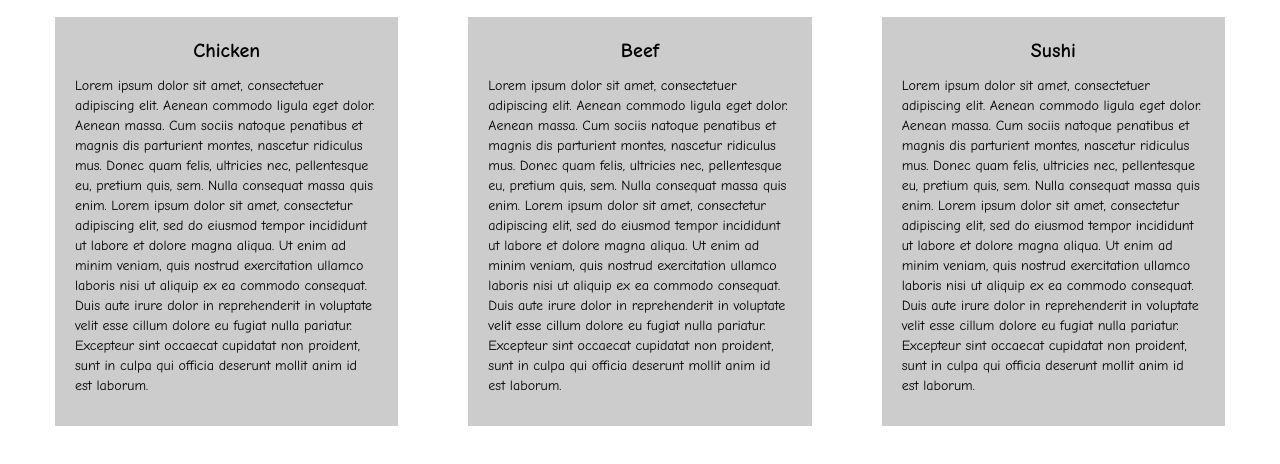
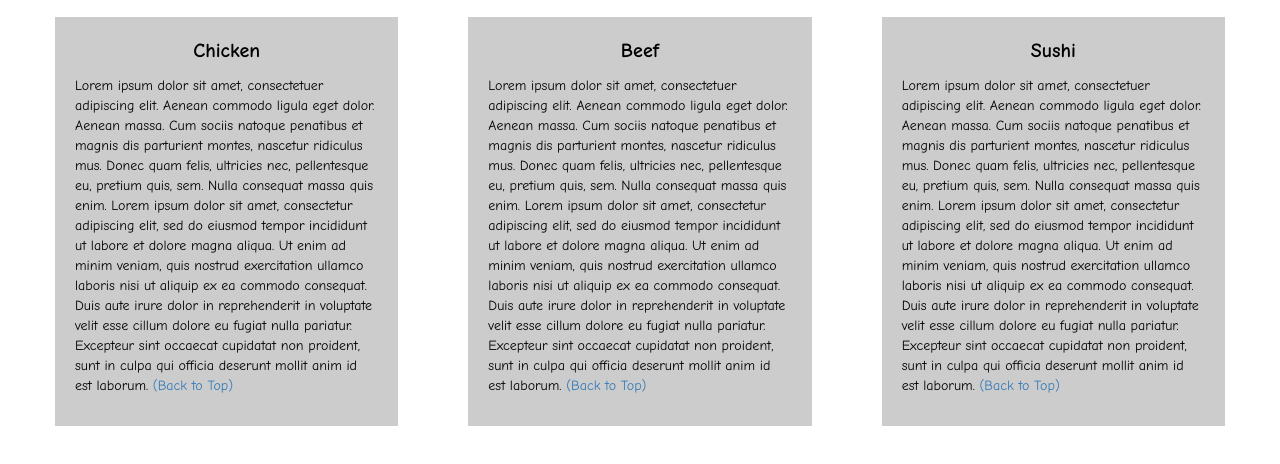
Before and after one commit to nourbenali/Module-3-Assignement, a plain HTML site: page index.html in a window 1280 px wide. Shown: the part 150-614 px from the top of the page. Drawn offline with nearby package versions, Linux system fonts and the light colour scheme.

Commit message:
Update index.html

```diff
--- a/index.html
+++ b/index.html
@@ -34,19 +34,19 @@
         <div class="col-lg-4 col-md-6 col-sm-12">
             <div class="content-box">
                 <p class="item-name">Chicken</p>
-                <p>Lorem ipsum dolor sit amet, consectetuer adipiscing elit. Aenean commodo ligula eget dolor. Aenean massa. Cum sociis natoque penatibus et magnis dis parturient montes, nascetur ridiculus mus. Donec quam felis, ultricies nec, pellentesque eu, pretium quis, sem. Nulla consequat massa quis enim. Lorem ipsum dolor sit amet, consectetur adipiscing elit, sed do eiusmod tempor incididunt ut labore et dolore magna aliqua. Ut enim ad minim veniam, quis nostrud exercitation ullamco laboris nisi ut aliquip ex ea commodo consequat. Duis aute irure dolor in reprehenderit in voluptate velit esse cillum dolore eu fugiat nulla pariatur. Excepteur sint occaecat cupidatat non proident, sunt in culpa qui officia deserunt mollit anim id est laborum.</p>
+                <p>Lorem ipsum dolor sit amet, consectetuer adipiscing elit. Aenean commodo ligula eget dolor. Aenean massa. Cum sociis natoque penatibus et magnis dis parturient montes, nascetur ridiculus mus. Donec quam felis, ultricies nec, pellentesque eu, pretium quis, sem. Nulla consequat massa quis enim. Lorem ipsum dolor sit amet, consectetur adipiscing elit, sed do eiusmod tempor incididunt ut labore et dolore magna aliqua. Ut enim ad minim veniam, quis nostrud exercitation ullamco laboris nisi ut aliquip ex ea commodo consequat. Duis aute irure dolor in reprehenderit in voluptate velit esse cillum dolore eu fugiat nulla pariatur. Excepteur sint occaecat cupidatat non proident, sunt in culpa qui officia deserunt mollit anim id est laborum. <a href="#top">(Back to Top)</a> </p>
             </div>
         </div>
         <div class="col-lg-4 col-md-6 col-sm-12">
             <div class="content-box">
                 <p class="item-name">Beef</p>
-                <p>Lorem ipsum dolor sit amet, consectetuer adipiscing elit. Aenean commodo ligula eget dolor. Aenean massa. Cum sociis natoque penatibus et magnis dis parturient montes, nascetur ridiculus mus. Donec quam felis, ultricies nec, pellentesque eu, pretium quis, sem. Nulla consequat massa quis enim. Lorem ipsum dolor sit amet, consectetur adipiscing elit, sed do eiusmod tempor incididunt ut labore et dolore magna aliqua. Ut enim ad minim veniam, quis nostrud exercitation ullamco laboris nisi ut aliquip ex ea commodo consequat. Duis aute irure dolor in reprehenderit in voluptate velit esse cillum dolore eu fugiat nulla pariatur. Excepteur sint occaecat cupidatat non proident, sunt in culpa qui officia deserunt mollit anim id est laborum.</p>
+                <p>Lorem ipsum dolor sit amet, consectetuer adipiscing elit. Aenean commodo ligula eget dolor. Aenean massa. Cum sociis natoque penatibus et magnis dis parturient montes, nascetur ridiculus mus. Donec quam felis, ultricies nec, pellentesque eu, pretium quis, sem. Nulla consequat massa quis enim. Lorem ipsum dolor sit amet, consectetur adipiscing elit, sed do eiusmod tempor incididunt ut labore et dolore magna aliqua. Ut enim ad minim veniam, quis nostrud exercitation ullamco laboris nisi ut aliquip ex ea commodo consequat. Duis aute irure dolor in reprehenderit in voluptate velit esse cillum dolore eu fugiat nulla pariatur. Excepteur sint occaecat cupidatat non proident, sunt in culpa qui officia deserunt mollit anim id est laborum. <a href="#top">(Back to Top)</a> </p>
             </div>
         </div>
         <div class="col-lg-4 col-md-12 col-sm-12">
             <div class="content-box">
                 <p class="item-name">Sushi</p>
-                <p>Lorem ipsum dolor sit amet, consectetuer adipiscing elit. Aenean commodo ligula eget dolor. Aenean massa. Cum sociis natoque penatibus et magnis dis parturient montes, nascetur ridiculus mus. Donec quam felis, ultricies nec, pellentesque eu, pretium quis, sem. Nulla consequat massa quis enim. Lorem ipsum dolor sit amet, consectetur adipiscing elit, sed do eiusmod tempor incididunt ut labore et dolore magna aliqua. Ut enim ad minim veniam, quis nostrud exercitation ullamco laboris nisi ut aliquip ex ea commodo consequat. Duis aute irure dolor in reprehenderit in voluptate velit esse cillum dolore eu fugiat nulla pariatur. Excepteur sint occaecat cupidatat non proident, sunt in culpa qui officia deserunt mollit anim id est laborum.</p>
+                <p>Lorem ipsum dolor sit amet, consectetuer adipiscing elit. Aenean commodo ligula eget dolor. Aenean massa. Cum sociis natoque penatibus et magnis dis parturient montes, nascetur ridiculus mus. Donec quam felis, ultricies nec, pellentesque eu, pretium quis, sem. Nulla consequat massa quis enim. Lorem ipsum dolor sit amet, consectetur adipiscing elit, sed do eiusmod tempor incididunt ut labore et dolore magna aliqua. Ut enim ad minim veniam, quis nostrud exercitation ullamco laboris nisi ut aliquip ex ea commodo consequat. Duis aute irure dolor in reprehenderit in voluptate velit esse cillum dolore eu fugiat nulla pariatur. Excepteur sint occaecat cupidatat non proident, sunt in culpa qui officia deserunt mollit anim id est laborum. <a href="#top">(Back to Top)</a> </p>
             </div>
         </div>
     </div>
```
